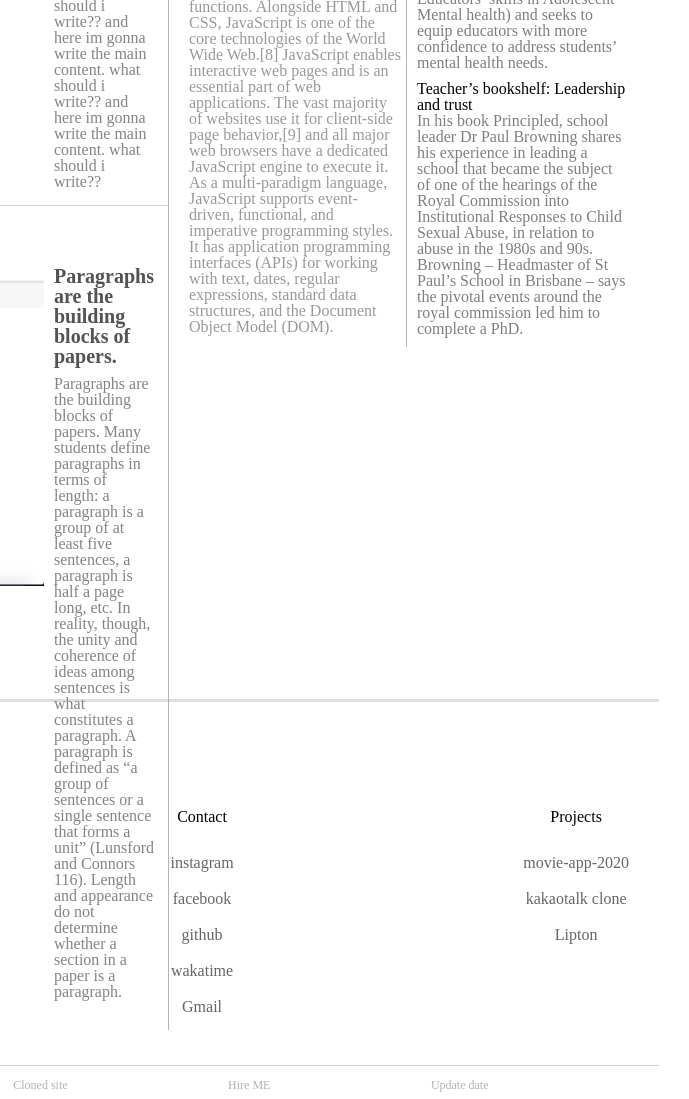
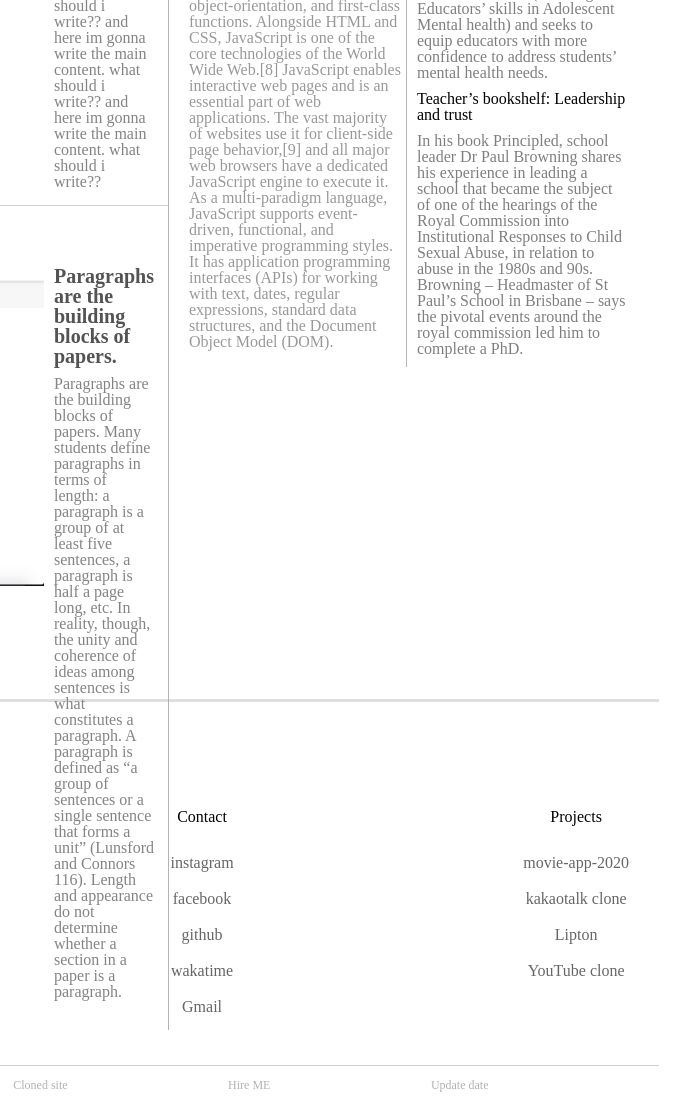
Before and after one commit to jcmaker/JUSTinTIMEs-frontend, a plain HTML site: page index.html in a window 1280 px wide. Shown: the part 640-1739 px from the top of the page, 591-1280 px from the left. Drawn offline with Linux system fonts and the light colour scheme.

Commit message:
content margin

```diff
--- a/css/components/main.css
+++ b/css/components/main.css
@@ -97,6 +97,7 @@
 }
 .left__content {
   opacity: 0.4;
+  margin-top: 5px;
 }
 .bottom__left {
   width: 50%;
@@ -121,6 +122,6 @@
 }
 .right__content {
   width: 100%;
-  margin-bottom: 10px;
+  margin: 10px 0px;
   opacity: 0.5;
 }
--- a/index.html
+++ b/index.html
@@ -193,6 +193,7 @@
           <span>movie-app-2020</span>
           <span>kakaotalk clone</span>
           <span>Lipton</span>
+          <span>YouTube clone</span>
         </div>
       </div>
       <div class="below__footer">
```
